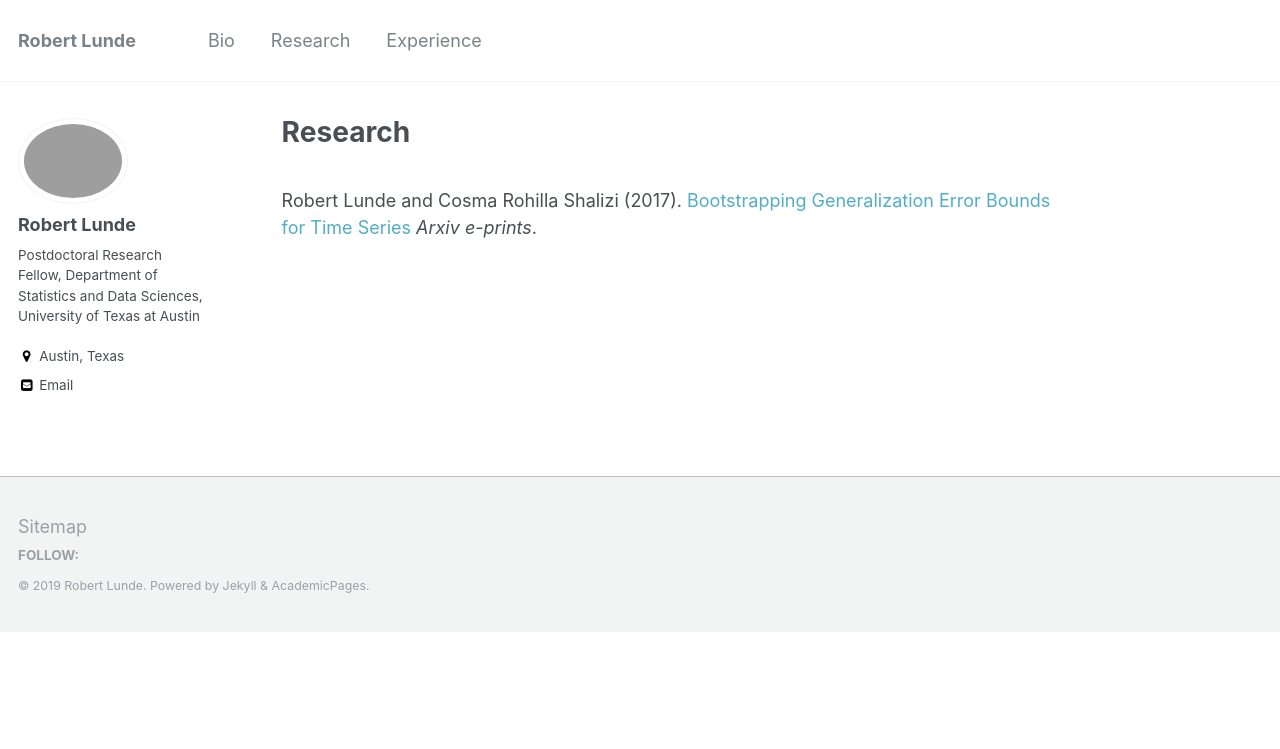
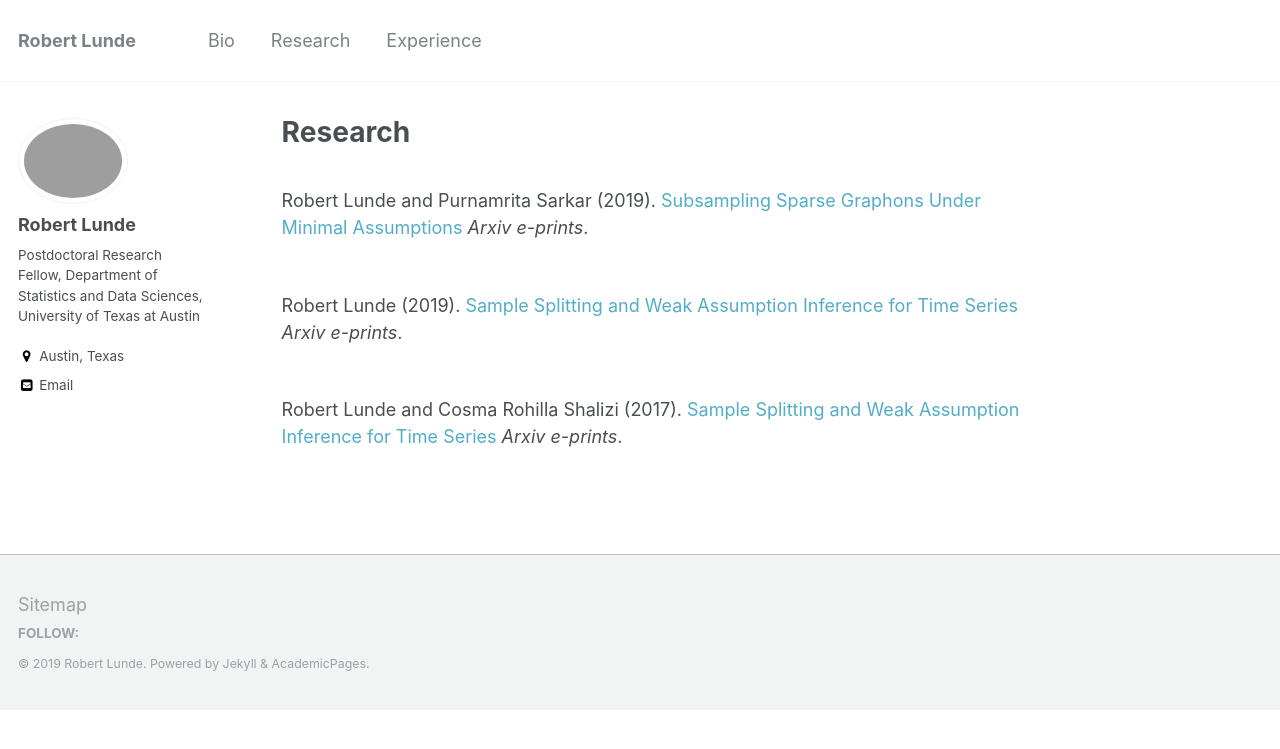
Before and after one commit to rslunde/rslunde.github.io, a Jekyll site: the page built from _pages/research.md, in a window 1280 px wide. Shown: the top 749 px of the page. Built offline with Jekyll 4.4.1, drawn with Linux system fonts in a browser that asks for light colours.

Commit message:
added research, description

```diff
--- a/_pages/research.md
+++ b/_pages/research.md
@@ -4,5 +4,13 @@ permalink: /research/
 author_profile: true
 ---
 <br>
-Robert Lunde and Cosma Rohilla Shalizi (2017). [Bootstrapping Generalization Error Bounds for Time Series](https://arxiv.org/abs/1711.02834)  <i>Arxiv e-prints</i>.
+Robert Lunde and Purnamrita Sarkar (2019). [Subsampling Sparse Graphons Under Minimal Assumptions](https://arxiv.org/abs/1907.12528)  <i>Arxiv e-prints</i>.
 <br>
+
+<br>
+Robert Lunde (2019). [Sample Splitting and Weak Assumption Inference for Time Series](https://arxiv.org/abs/1902.07425)  <i>Arxiv e-prints</i>.
+<br>
+
+<br>
+Robert Lunde and Cosma Rohilla Shalizi (2017). [Sample Splitting and Weak Assumption Inference for Time Series](https://arxiv.org/abs/1711.02834)  <i>Arxiv e-prints</i>.
+<br>
```
Also changed, not shown: _pages/about.md (+1 -1 lines), 2 other files.
